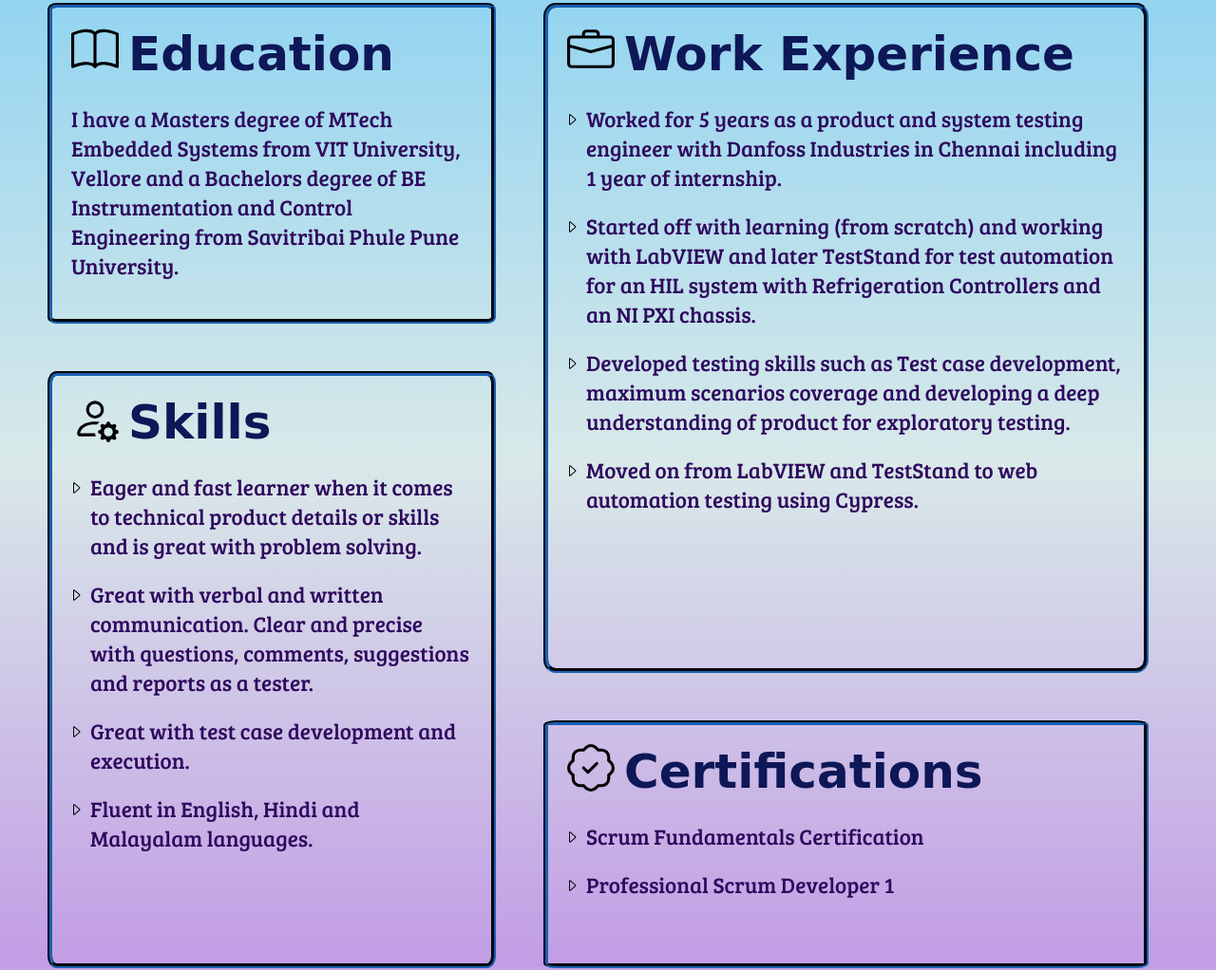
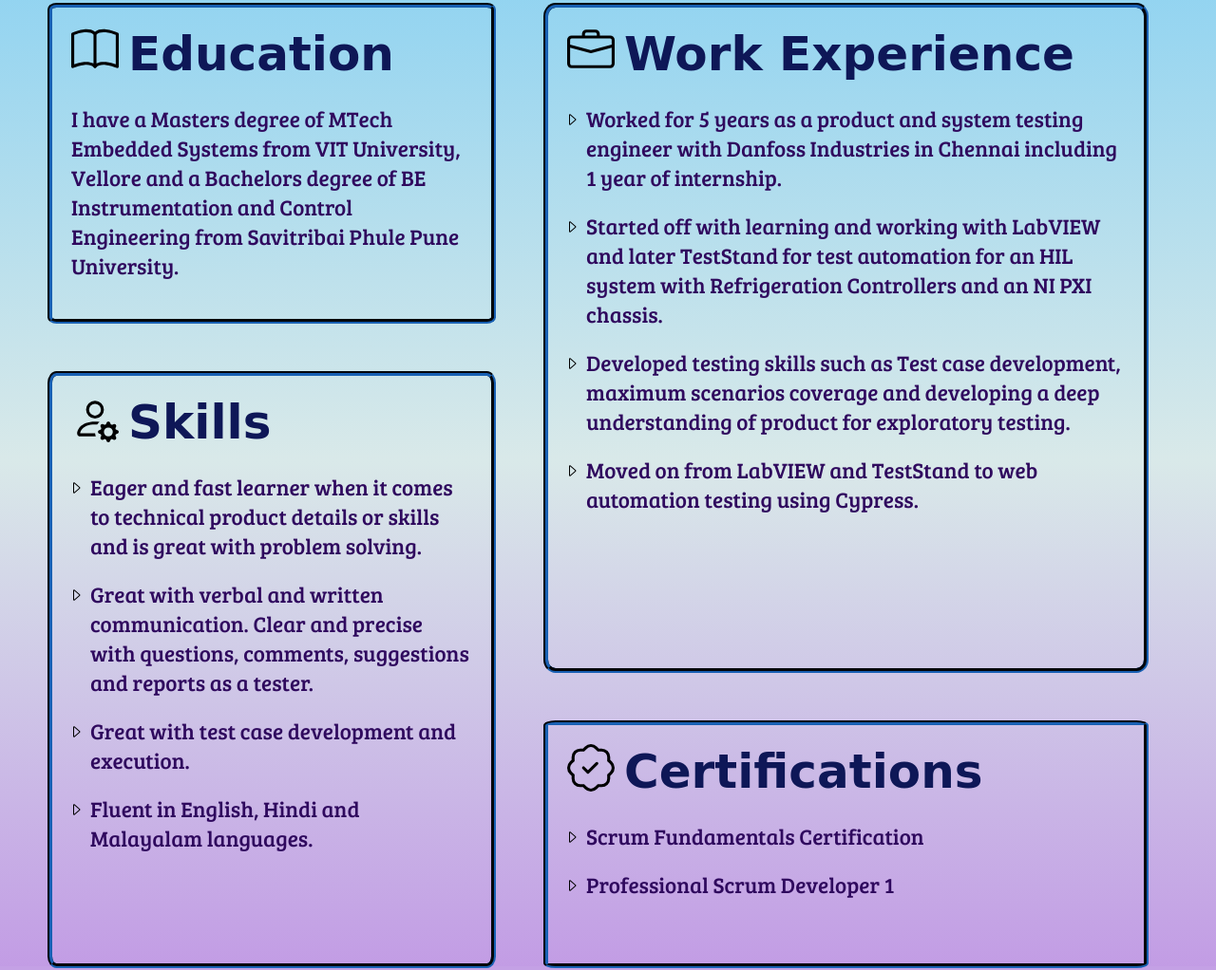
Before and after one commit to disorderly-deepti/deepti-personalSite, a plain HTML site: page index.html in a window 1280 px wide. Shown: the part 868-1890 px from the top of the page at 95% size. Drawn offline with Linux system fonts and the light colour scheme; a web font is replaced by a local one.

Commit message:
Add files via upload

```diff
--- a/index.html
+++ b/index.html
@@ -58,7 +58,7 @@
                             Chennai including 1 year of internship.
                         </li>
                         <li>
-                            Started off with learning (from scratch) and working with LabVIEW and later TestStand for
+                            Started off with learning and working with LabVIEW and later TestStand for
                             test
                             automation for an HIL system with Refrigeration Controllers and an NI PXI chassis.
                         </li>
```
